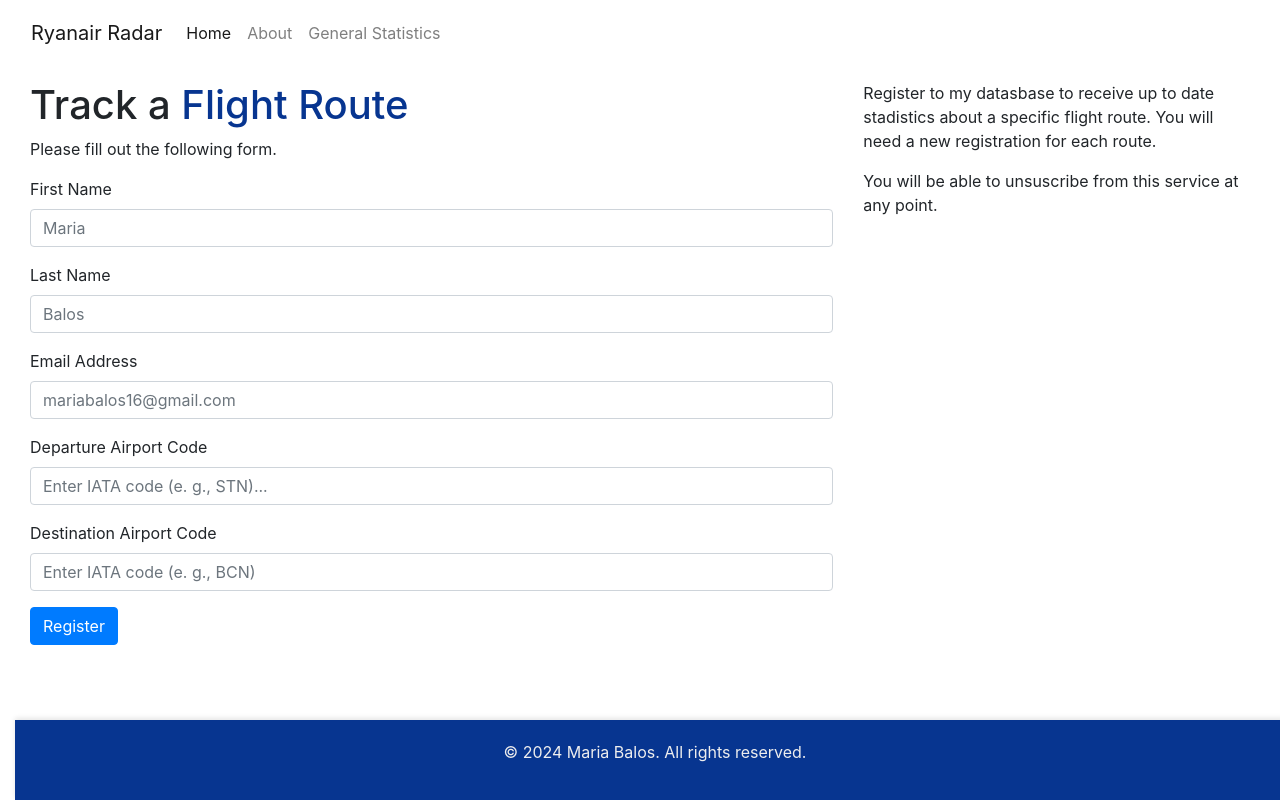
After one commit to mbalos16/air-ryanair, a Flask app: page /register in a window 1280 px wide. The commit adds this page. Run offline with Flask 3, Linux system fonts and the light colour scheme; some libraries are stand-ins or nearby versions.

Commit message:
Add search and register forms and acording html files

```diff
--- /dev/null
+++ b/form.py
@@ -0,0 +1,95 @@
+from flask_wtf import FlaskForm
+from wtforms import StringField, DateField, SubmitField, IntegerField
+from wtforms.validators import Length, DataRequired
+from datetime import datetime
+
+
+class SearchForm(FlaskForm):
+    depart_iata_code = StringField(
+        label = "Departure Airport Code",
+        name = "depart_iata_code",
+        render_kw = {
+            "placeholder": "Enter IATA code (e. g., STN)..."
+        },
+        validators = [DataRequired(message = "Please provide a 3-letters IATA Code"),
+            Length(3)])
+
+    arrival_iata_code = StringField(
+        label = "Destination Airport Code",
+        name = "arrival_iata_code",
+        render_kw = {
+            "placeholder": "Enter IATA code (e. g., BCN)"
+        },
+        validators = [DataRequired(message = "Please provide a 3-letters IATA Code"),
+        Length(3)])
+
+    date_from = DateField(
+        label = "Depart Date",
+        name = "date_from",
+        format='%Y-%m-%d')
+
+    date_to = DateField(
+        label = "Return Date",
+        name = "date_to",
+        format='%Y-%m-%d',)
+
+    n_passangers = IntegerField(
+        label = "Passangers",
+        name = "n_passangers",
+        default = 1,
+        render_kw = {
+            "placeholder": "1"
+        },
+        validators = [DataRequired()])
+
+    submit_button = SubmitField(
+        label = "Get Flight Stats"
+    )
+
+
+class Register(FlaskForm):
+    first_name = StringField(
+        label = "First Name",
+        name = "first_name",
+        render_kw = {
+            "placeholder": "Maria"
+        },
+        validators = [DataRequired(message = "Please provide your first name")])
+
+    last_name = StringField(
+        label = "Last Name",
+        name = "last_name",
+        render_kw = {
+            "placeholder": "Balos"
+        },
+        validators = [DataRequired(message = "Please provide your last name")])
+
+    email = StringField(
+        label = "Email Address",
+        name = "email",
+        render_kw = {
+            "placeholder": "mariabalos16@gmail.com"
+        },
+        validators = [DataRequired(message = "Please provide your email adress.")])
+
+    depart_iata_code = StringField(
+        label = "Departure Airport Code",
+        name = "depart_iata_code",
+        render_kw = {
+            "placeholder": "Enter IATA code (e. g., STN)..."
+        },
+        validators = [DataRequired(message = "Please provide a 3-letters IATA Code"),
+            Length(3)])
+
+    arrival_iata_code = StringField(
+        label = "Destination Airport Code",
+        name = "arrival_iata_code",
+        render_kw = {
+            "placeholder": "Enter IATA code (e. g., BCN)"
+        },
+        validators = [DataRequired(message = "Please provide a 3-letters IATA Code"),
+        Length(3)])
+
+    submit_button = SubmitField(
+        label = "Register"
+    )
--- a/main.py
+++ b/main.py
@@ -1,11 +1,9 @@
 from flask import Flask, render_template, request, url_for, redirect, flash, send_from_directory
 from flask_sqlalchemy import SQLAlchemy
 from flask_bootstrap import Bootstrap5
-from flask_wtf import FlaskForm #CSRFProtect
 from wtforms import StringField, DateField, SubmitField, IntegerField
 from wtforms.validators import DataRequired, Length
-from datetime import datetime
-
+from form import SearchForm, Register
 
 # Instantiate the app
 app = Flask(__name__)
@@ -15,34 +13,51 @@
 bootstrap = Bootstrap5(app)
 
 
-class SearchForm(FlaskForm):
-    iata_from = StringField(
-        label = "Departure Iata Code",
-        validators = [DataRequired(message = "Please provide a 3-letters IATA Code"),
-            Length(3)])
-    iata_to = StringField(
-        label = "Arrival Iata Code",
-        validators = [DataRequired(message = "Please provide a 3-letters IATA Code"),
-        Length(3)])
-
-    date_from = DateField(
-        label = "Date From",
-        format='%Y-%m-%d',
-        validators = [Length(6)])
-    date_to = DateField(
-        label = "Date To",
-        format='%Y-%m-%d',
-        validators = [Length(6)])
-    n_adults = IntegerField(
-        label = "Number ofAdults",
-        default = 1,
-        validators = [DataRequired()])
+app.config["SECRET_KEY"] = 'maria'
 
 
 @app.route("/", methods = ["GET", "POST"])
 def home():
-        return render_template("index.html")
+    form  = SearchForm()
+    form_title = "Check the statistics for a flight route"
+    return render_template("index.html", form = form, form_title = form_title)
 
 
+@app.route("/about")
+def about():
+    title = "About Ryanair Radar"
+    return render_template("about.html", title = title)
+
+
+@app.route("/register", methods = ["GET", "POST"])
+def register():
+    form = Register()
+    if request.method == "POST":
+        form  = Register(request.form)
+        if form.validate_on_submit():
+            success = "Your data has been registered successfully. Thank you for joining us! You will now receive a weekly email with your flight statistics."
+            return render_template('register.html', form = form, success = success)
+    return render_template('register.html', form = form,)
+
+
+@app.route("/general_stats")
+def general_stats():
+    title = "Statistics"
+    return render_template("general_stats.html", title = title)
+
+
+@app.route("/form-response", methods = ["GET", "POST"])
+def form_response():
+    title = "Form response"
+    form = SearchForm(request.form)
+    if request.method == "POST" and form.validate_on_submit():
+        depart_iata_code = request.form.get("depart_iata_code")
+        arrival_iata_code = request.form.get("arrival_iata_code")
+        date_from = request.form.get("date_from")
+        date_to = request.form.get("date_to")
+        n_passangers = request.form.get("n_passangers")
+        # print(depart_iata_code, arrival_iata_code, date_from, date_to, n_passangers)
+    return render_template("search_form_response.html", title = title)
+
 if __name__ == "__main__":
-    app.run()
+    app.run(debug = True)
--- /dev/null
+++ b/templates/register.html
@@ -0,0 +1,32 @@
+{% extends 'base.html' %} {% from 'bootstrap5/form.html' import render_form %}
+{% block content%}
+<div class="container-fluid">
+  <div class="row">
+    <div class="col-8">
+      <form action="{{url_for('register')}}" method="POST">
+        <h1>Track a <bold class="special_text">Flight Route</bold></h1>
+          <p>Please fill out the following form.</p>
+          {% if success %}
+          <div class="alert alert-success alert-dismissible fade show" role="alert">
+            <strong>Success! </strong>{{success}}
+            <button type="button" class="close" data-dismiss="alert" aria-label="Close">
+              <span aria-hidden="true">&times;</span>
+            </button>
+          </div>
+
+          {% endif %}
+        <p>{{render_form(form)}}</p>
+      </form>
+    </div>
+    <div class="col-4">
+      <p>
+        Register to my datasbase to receive up to date stadistics about a
+        specific flight route. You will need a new registration for each route.
+      </p>
+      <p>
+        You will be able to unsuscribe from this service at any point.
+      </p>
+    </div>
+  </div>
+</div>
+{% endblock %}
```
Also changed, not shown: templates/index.html (+9 -1 lines), templates/search_form_response.html (added, +12 -0 lines).
